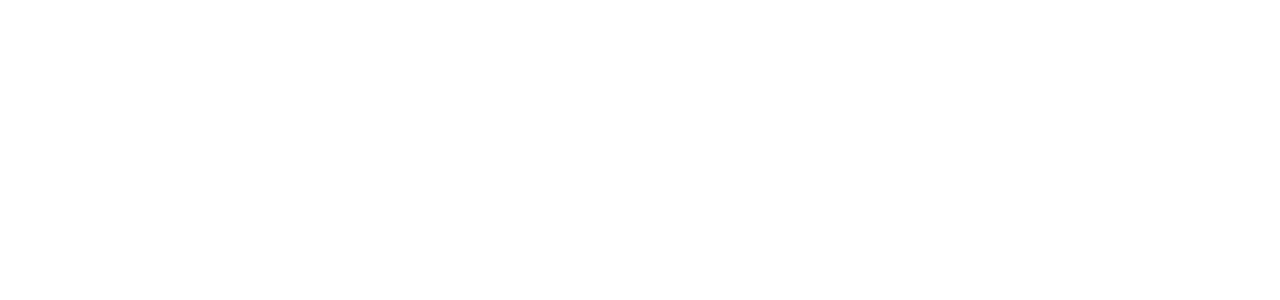
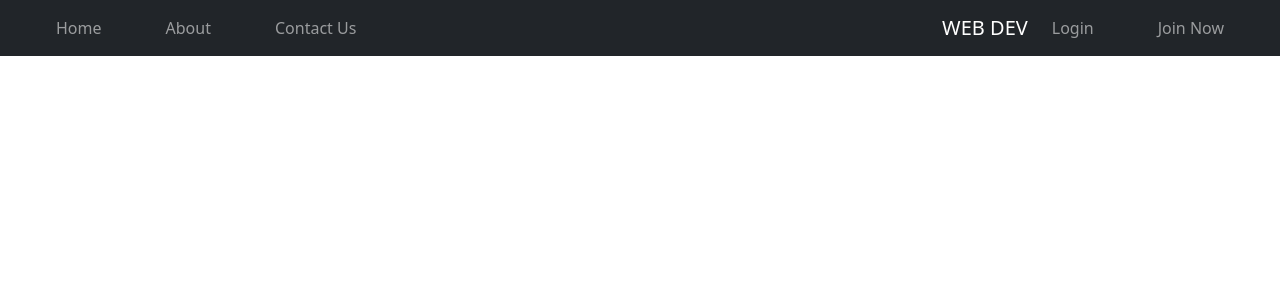
Before and after one commit to webdev-ls/clothing_web, a PHP site: page / in a window 1280 px wide. Before the commit the part shown is empty. Shown: the top 300 px of the page. Run offline with PHP 8.4, Linux system fonts and the light colour scheme; some libraries are stand-ins or nearby versions.

Commit message:
navbar v1

```diff
--- a/constant/head.php
+++ b/constant/head.php
@@ -1 +1,4 @@
 <link rel="stylesheet" href="./vendor/twbs/bootstrap/dist/css/bootstrap.min.css">
+<style>
+  @import url('https://fonts.googleapis.com/css2?family=Poppins:wght@400;500;600;700&display=swap');
+</style>
--- /dev/null
+++ b/constant/navbar.php
@@ -0,0 +1,29 @@
+<nav class="navbar navbar-expand-lg navbar-dark bg-dark">
+    <div class="container-fluid g-0 px-5">
+        <button class="navbar-toggler" type="button" data-bs-toggle="collapse" data-bs-target="#navbarSupportedContent" aria-controls="navbarSupportedContent" aria-expanded="false" aria-label="Toggle navigation">
+        <span class="navbar-toggler-icon"></span>
+        </button>
+        <div class="collapse navbar-collapse" id="navbarSupportedContent">
+            <ul class="navbar-nav left gap-sm-0 gap-md-3 gap-lg-5">
+                <li class="nav-item">
+                    <a class="nav-link" href="">Home</a>
+                </li>
+                <li class="nav-item">
+                    <a class="nav-link" href="">About</a>
+                </li>
+                <li class="nav-item">
+                    <a class="nav-link" href="">Contact Us</a>
+                </li>
+            </ul>
+        </div>
+        <a href="" class="navbar-brand">WEB DEV</a>
+        <ul class="navbar-nav right gap-sm-0 gap-md-3 gap-lg-5">
+            <li class="nav-item">
+                <a class="nav-link" href="">Login</a>
+            </li>
+            <li class="nav-item">
+                <a class="nav-link" href="">Join Now</a>
+            </li>
+        </ul>
+    </div>
+</nav>
--- a/index.php
+++ b/index.php
@@ -11,7 +11,7 @@
 </head>
 <body>
     <!-- Navbar -->
-
+    <?php require('constant/navbar.php') ?>
     <!-- Navbar -->
     <!-- Main Content -->
 
```
